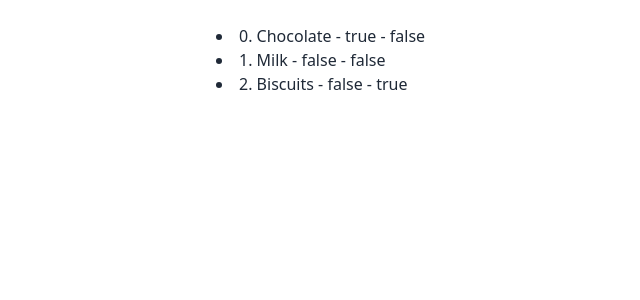
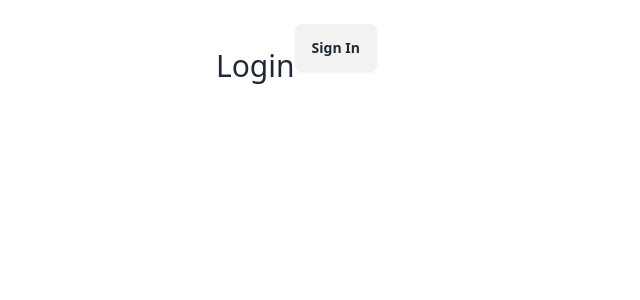
Before and after one commit to andreaborelli/angular17-demo, an Angular app: page / in a window 1280 px wide. Shown: the top 300 px of the page, without its empty margins (232-872 px from the left). Built offline with nearby package versions, Linux system fonts and the light colour scheme.

Commit message:
@if block

```diff
--- a/src/app/app.component.ts
+++ b/src/app/app.component.ts
@@ -2,20 +2,6 @@ import { Component, signal } from '@angular/core';
 import { ListComponent } from './shared/list/list.component';
 import { CommonModule } from '@angular/common';
 
-
-type Product = {
-  id: number;
-  name: string;
-  cost: number;
-}
-
-// CONTEXTUAL PROPERTIES
-
-// è anche possibile utilizzare le contextual properties come:
-// index, first, last, odd e even
-// per recuperare alcune informazioni all'interno dell'ngFor
-// come sapere quale sia la posizione index (da 0 a length - 1),
-// il primo elemento, l'ultimo, quelli pari o dispari
 
 @Component({
   selector: 'app-root',
@@ -26,16 +12,23 @@ type Product = {
   ],
   template: `
 
-    <!-- ngFor e Signals -->
+    <!--  @if block -->
 
-    <!-- Oppure sapere qual è il primo elento o l'ultimo... -->
+    <div class="centered-page sm flex">
 
-    <div class="centered-page sm">
-         <li *ngFor="let product of products(); let i = index; let first = first; let last = last ">
-             {{i}}. {{product.name}} - {{first}} - {{last}}
-         </li>
-      </div>
+     @if (logged()) {
 
+      <h1 class="page-title">Hi Dev</h1>
+      <button class="btn" (click)="logout()">Logout</button>
+
+     }@else {
+
+      <h1 class="page-title">Login</h1>
+      <button class="btn" (click)="signIn()">Sign In</button>
+
+     }
+
+    </div>
 
   `,
 
@@ -45,13 +38,16 @@ type Product = {
 })
 export class AppComponent {
 
+  // da Angular 17 abbiamo a disposizione delle alternative alle direttive come ngIf ngFor e ngSwitch
 
- products = signal<Product[]>([
+  logged = signal(false);
 
-  { id: 1, name: 'Chocolate', cost: 3 },
-  { id: 2, name: 'Milk', cost: 1 },
-  { id: 3, name: 'Biscuits', cost: 2 }
+  signIn() {
+    this.logged.set(true);
+  }
 
- ])
+  logout() {
+    this.logged.set(false);
+  }
 
 }
```
